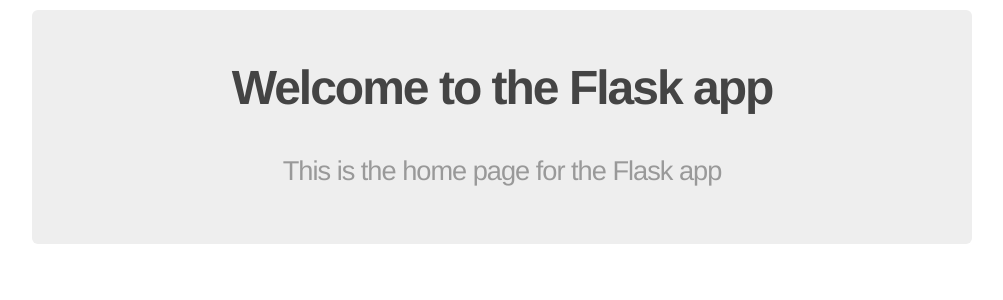
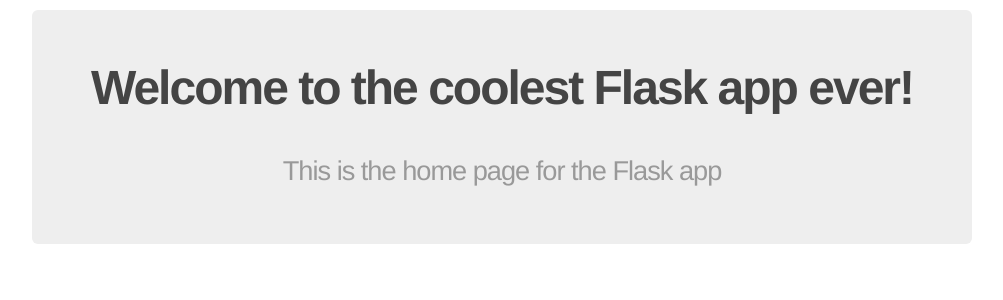
Before and after one commit to GabeMeister/shallowsandbox, a Flask app: page / in a window 1280 px wide. Shown: the part 35-335 px from the top of the page, without its empty margins (138-1141 px from the left). Run offline with Flask 2, Linux system fonts and the light colour scheme.

Commit message:
modified home.html template

```diff
--- a/app/templates/home.html
+++ b/app/templates/home.html
@@ -1,6 +1,6 @@
 {% extends "layout.html" %} {% block content %}
 <div class="jumbo">
-    <h2>Welcome to the Flask app</h2>
+    <h2>Welcome to the coolest Flask app ever!</h2>
     <h3>This is the home page for the Flask app</h3>
 </div>
 {% endblock %}
```
